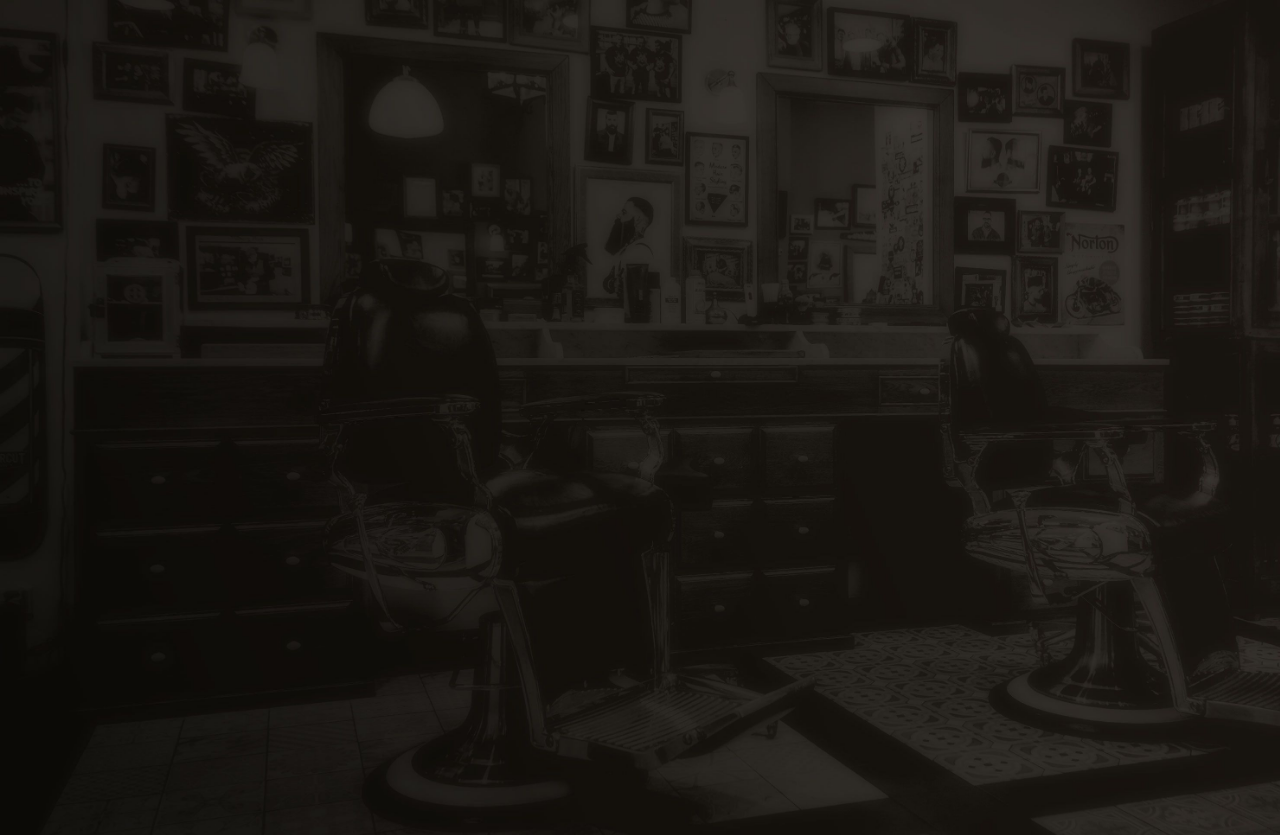
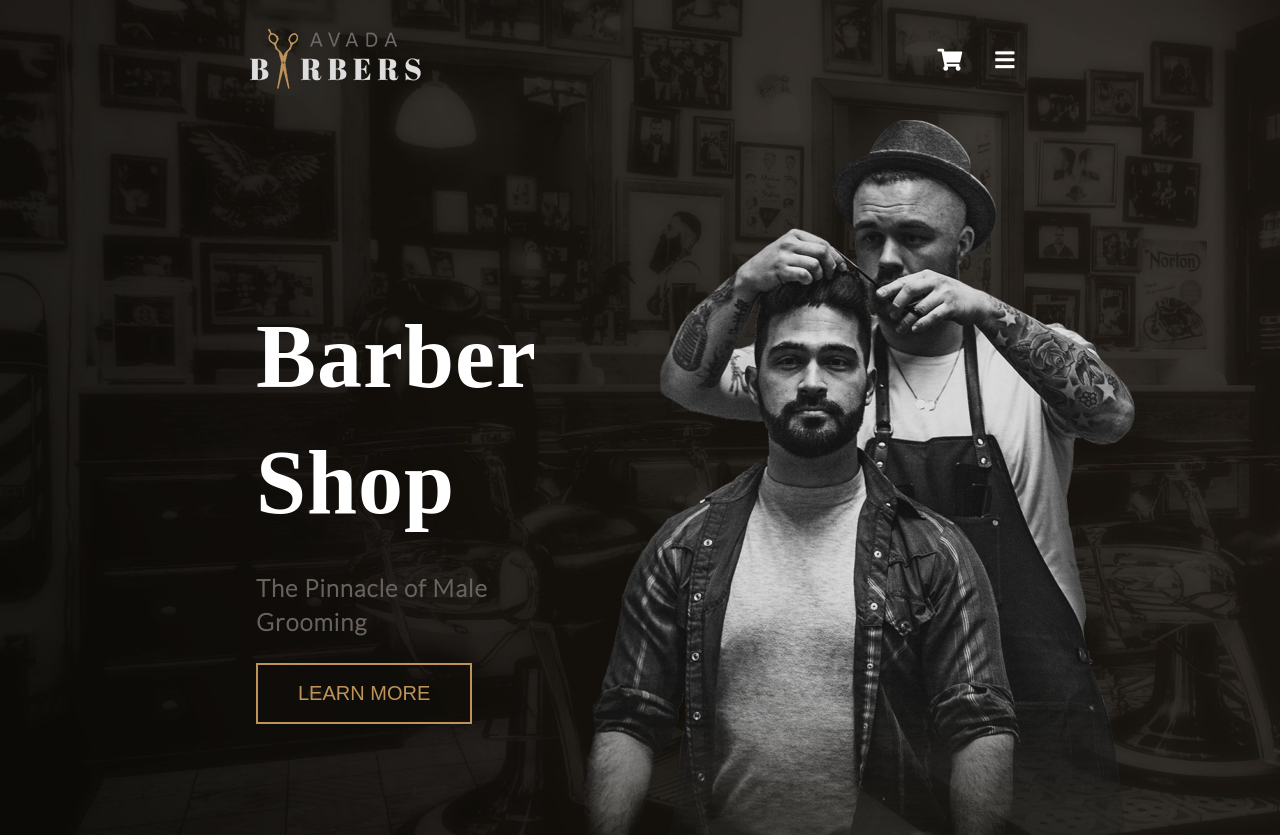
Before and after one commit to gscogna/proj-html-vuejs, a plain HTML site: page index.html in a window 1280 px wide. Shown: the top 835 px of the page. Drawn offline with nearby package versions, Linux system fonts and the light colour scheme.

Commit message:
Sezione successiva

```diff
--- a/css/style.css
+++ b/css/style.css
@@ -6,6 +6,7 @@
 
 body{
   font-family: 'Lato', sans-serif;
+  overflow: auto;
 }
 
 header{
@@ -13,6 +14,81 @@ header{
   background-repeat: no-repeat;
   background-size: cover;
   background-position: left top;
-  height: 900px;
+  height: 966px;
+  position: relative;
+}
 
+.header-top{
+  display: flex;
+  justify-content: space-around;
+  align-items: center;
+  height: 120px;
+  width: 100%;
+  position: fixed;
+  right: 0;
+  left: 0;
+  z-index: 2;
 }
+
+.header-menu i{
+  font-size: 22px;
+  color:white;
+  padding:15px;
+  cursor:pointer
+}
+
+.header-menu i:hover{
+  color:#be9359;
+}
+
+.jumbotron{
+  width: 60%;
+  margin: auto;
+  padding-top: 120px;
+  display: flex;
+  justify-content: space-around;
+}
+
+.title-name{
+  align-self: center;
+  font-family: "Abril Fatface";
+  font-weight: 400;
+  line-height: 1.4;
+  letter-spacing: 1px;
+  font-style: normal;
+  font-size: 35px;
+  color: white;
+  padding-bottom: 50px;
+}
+
+.title-name h1{
+  font-size: 90px;
+}
+
+
+.title-name p{
+  color:#69625c;
+  font-family: Lato;
+  font-weight: 600;
+  font-size:24px;
+  padding:25px 0;
+}
+
+.fusion{
+  padding: 17px 40px;
+  text-align: center;
+  border:2px solid #be9359;
+  opacity: 1;
+  background: transparent
+}
+
+.fusion a {
+  text-decoration: none;
+  color:#be9359;
+  text-transform: uppercase;
+  font-size: 20px;
+}
+
+.fusion:hover{
+  opacity: 0.8;
+}
--- a/index.html
+++ b/index.html
@@ -9,6 +9,10 @@
     <!-- Link Google Font -->
     <link rel="preconnect" href="https://fonts.gstatic.com">
     <link href="https://fonts.googleapis.com/css2?family=Lato:ital,wght@0,300;1,700&display=swap" rel="stylesheet">
+    <!-- Link font awesome -->
+    <link rel="stylesheet" href="https://cdnjs.cloudflare.com/ajax/libs/font-awesome/5.15.2/css/all.min.css"
+        integrity="sha512-HK5fgLBL+xu6dm/Ii3z4xhlSUyZgTT9tuc/hSrtw6uzJOvgRr2a9jyxxT1ely+B+xFAmJKVSTbpM/CuL7qxO8w=="
+        crossorigin="anonymous" />
     <!-- Link foglio di stile personale -->
     <link rel="stylesheet" href="css/style.css">
 </head>
@@ -16,12 +20,24 @@
     <div id="app" class="container">
         <header>
             <div class="header-top">
-                <div class="header-logo"></div>
-                <div class="header-menu"></div>
+                <div class="header-logo">
+                    <img src="img/avadabarbers-logo-x1.png" alt="immagine-logo">
+                </div>
+                <div class="header-menu">
+                    <i class="fas fa-shopping-cart"></i>
+                    <i class="fas fa-bars"></i>
+                </div>
             </div>
             <div class="jumbotron">
-                <div class="title-name"></div>
-                <div class="immagine-importante"></div>
+                <div class="title-name">
+                    <h1>Barber Shop</h1>
+                    <div id="riga"></div>
+                    <p>The Pinnacle of Male Grooming</p>
+                    <button class="fusion"><a href="#">Learn More</a></button>
+                </div>
+                <div class="immagine-importante">
+                    <img src="img/avadabarbers_hero_focalmirror-600x825.png" alt="img-jumbotrone">
+                </div>
             </div>
         </header>
         <main>
--- a/js/script.js
+++ b/js/script.js
@@ -0,0 +1,6 @@
+var app = new Vue({
+    el:'#app',
+    data:{
+        logo:''
+    }
+});
```
